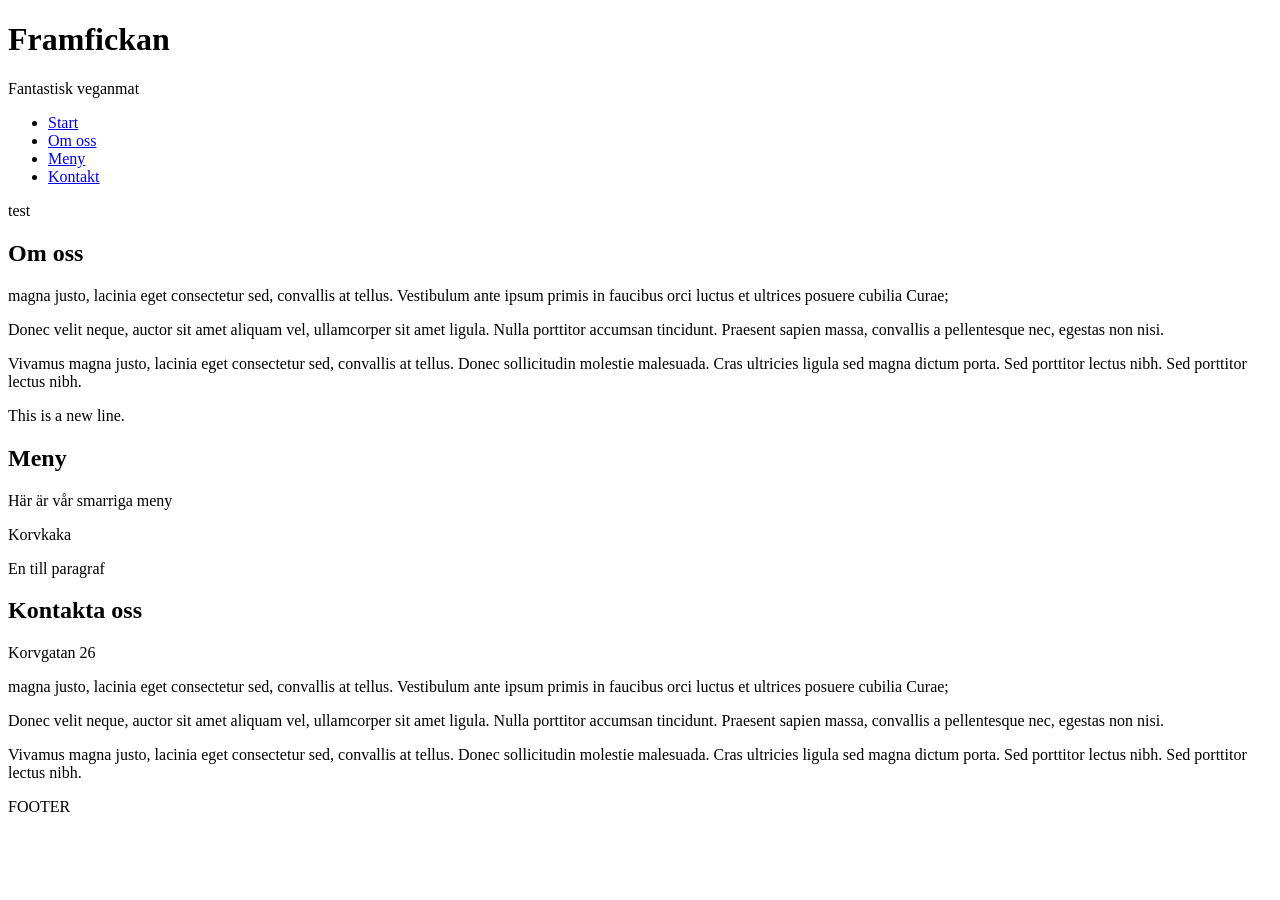
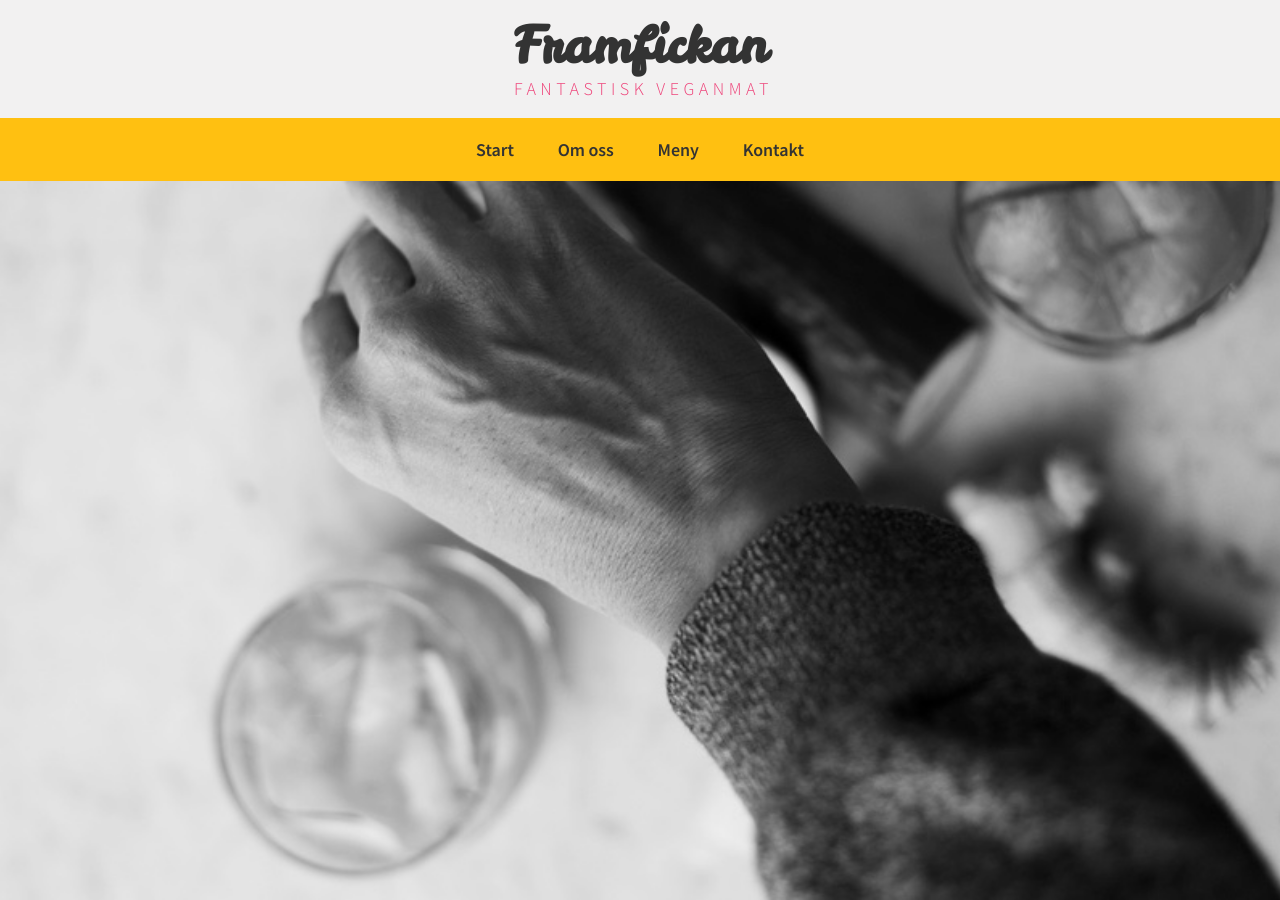
Before and after one commit to MalinG/ff, a Jekyll site: the page built from framfickan/index.html, in a window 1280 px wide and 900 px high. Built offline with Jekyll 4.4.1, drawn with Linux system fonts in a browser that asks for light colours.

Commit message:
Add scss partials

```diff
--- a/framfickan/css/main.scss
+++ b/framfickan/css/main.scss
@@ -3,13 +3,13 @@
 ---
 
 // Reset
-//@import "../_sass/normalize.scss";
+@import "../_sass/normalize.scss";
 
 // Vars
-//@import "../_sass/colors";
-//@import "../_sass/typography";
+@import "../_sass/colors";
+@import "../_sass/typography";
 
 // Partials
-//@import "../_sass/layout";
-//@import "../_sass/header";
-//@import "../_sass/nav";
+@import "../_sass/layout";
+@import "../_sass/header";
+@import "../_sass/nav";
```
